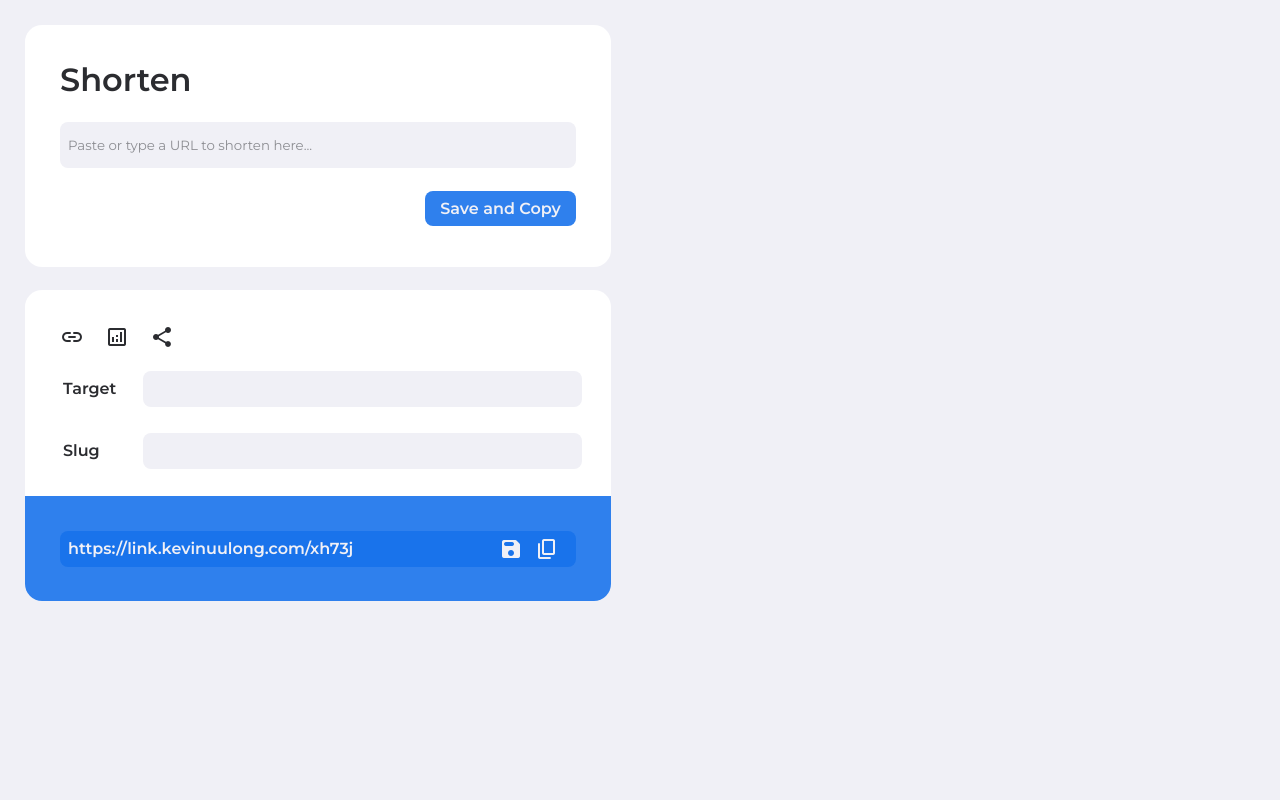
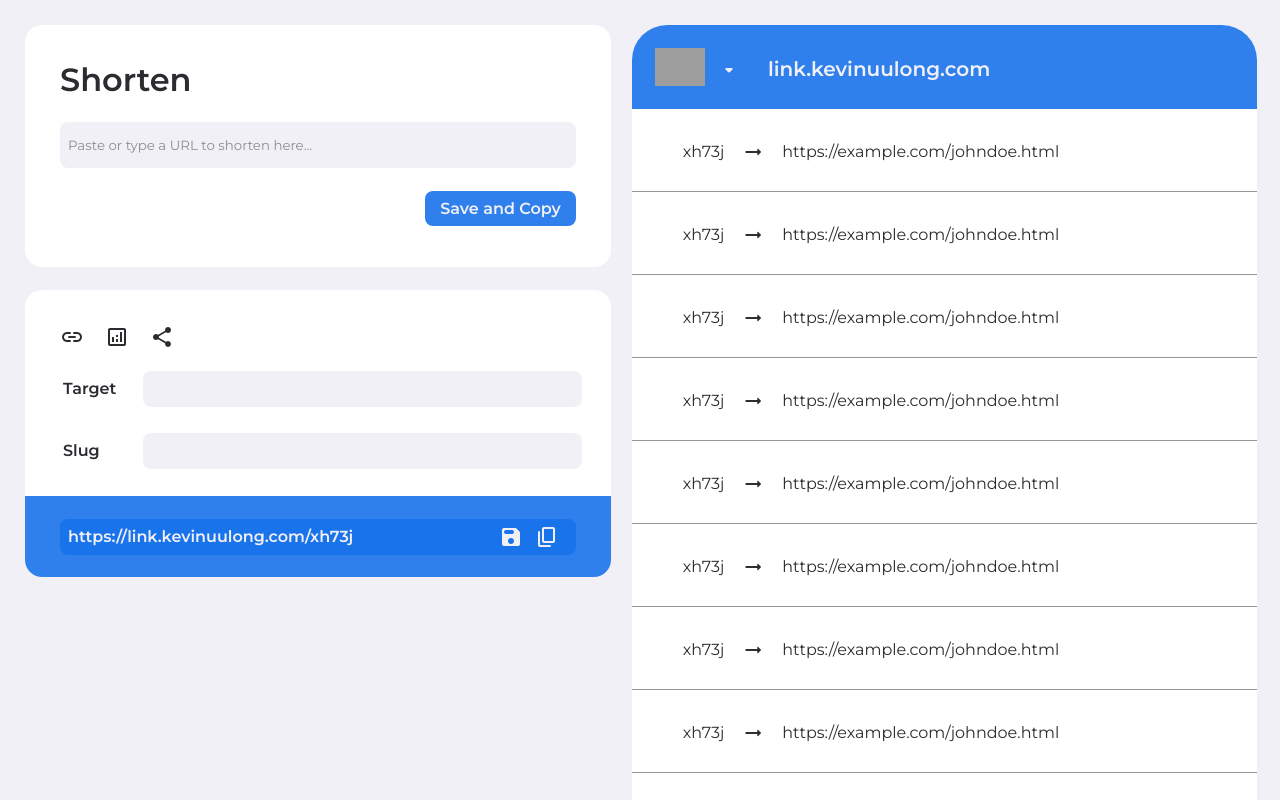
Before and after one commit to kevinuulong/link-shortener, a website: page public/dashboard.html in a window 1280 px wide. Drawn offline with Linux system fonts and the light colour scheme; grey boxes are pictures that could not be loaded.

Commit message:
Begin Styles for Link List

```diff
--- a/public/dashboard.html
+++ b/public/dashboard.html
@@ -16,6 +16,7 @@
             placeholder="Paste or type a URL to shorten here..." />
         <div class="btn" id="shortenBtn">Save and Copy</div>
     </div>
+
     <div class="card" id="settings">
         <div id="settingsTabs">
             <i class="material-icons-round icon settings">link</i>
@@ -42,6 +43,61 @@
             </div>
         </div>
     </div>
+
+    <div class="card" id="links">
+        <div id="listTop">
+            <img id="logo" src="https://kevinuulong.com/images/KLlogocolredcircle.png"/>
+            <i class="material-icons-round icon">arrow_drop_down</i>
+            <p id="linkBase">link.kevinuulong.com</p>
+        </div>
+        <div id="linkList">
+            <div class="link">
+                <p class="slug">xh73j</p>
+                <i class="material-icons-round icon">arrow_right_alt</i>
+                <p class="target">https://example.com/johndoe.html</p>
+            </div>
+            <div class="link">
+                <p class="slug">xh73j</p>
+                <i class="material-icons-round icon">arrow_right_alt</i>
+                <p class="target">https://example.com/johndoe.html</p>
+            </div>
+            <div class="link">
+                <p class="slug">xh73j</p>
+                <i class="material-icons-round icon">arrow_right_alt</i>
+                <p class="target">https://example.com/johndoe.html</p>
+            </div>
+            <div class="link">
+                <p class="slug">xh73j</p>
+                <i class="material-icons-round icon">arrow_right_alt</i>
+                <p class="target">https://example.com/johndoe.html</p>
+            </div>
+            <div class="link">
+                <p class="slug">xh73j</p>
+                <i class="material-icons-round icon">arrow_right_alt</i>
+                <p class="target">https://example.com/johndoe.html</p>
+            </div>
+            <div class="link">
+                <p class="slug">xh73j</p>
+                <i class="material-icons-round icon">arrow_right_alt</i>
+                <p class="target">https://example.com/johndoe.html</p>
+            </div>
+            <div class="link">
+                <p class="slug">xh73j</p>
+                <i class="material-icons-round icon">arrow_right_alt</i>
+                <p class="target">https://example.com/johndoe.html</p>
+            </div>
+            <div class="link">
+                <p class="slug">xh73j</p>
+                <i class="material-icons-round icon">arrow_right_alt</i>
+                <p class="target">https://example.com/johndoe.html</p>
+            </div>
+            <div class="link">
+                <p class="slug">xh73j</p>
+                <i class="material-icons-round icon">arrow_right_alt</i>
+                <p class="target">https://example.com/johndoe.html</p>
+            </div>
+        </div>
+    </div>
 </body>
 
 </html>
--- a/public/styles/scss/dashboard.scss
+++ b/public/styles/scss/dashboard.scss
@@ -107,6 +107,8 @@
     margin-bottom: -35px;
     background-color: $primaryAccent;
     padding: 35px;
+    padding-top: 23px;
+    padding-bottom: 23px;
     padding-right: 0;
 }
 
@@ -136,3 +138,87 @@
         color: $secondaryText;
     }
 }
+
+#links {
+    width: 586px;
+    height: 100vh;
+    margin-top: 23px;
+
+    @media (min-width: 1137px) {
+        position: fixed;
+        bottom: 0;
+        right: 23px;
+        height: calc(100vh - 25px);
+        width: calc(100vw - 655px);
+        border-radius: 35px 35px 0 0;
+    }
+
+    #logo {
+        width: 50px;
+        padding: 23px;
+        padding-right: 8px;
+        vertical-align: middle;
+    }
+
+    #listTop {
+        width: 100%;
+        background-color: $primaryAccent;
+
+        .icon {
+            color: $secondaryText;
+            transform: translateY(12px);
+        }
+
+        p {
+            display: inline-block;
+            padding: 23px;
+            @include font(600);
+            color: $secondaryText;
+            font-size: 20px;
+            margin: 0;
+            transform: translateY(6px);
+        }
+    }
+}
+
+.link {
+    width: 100%;
+	padding: 17px;
+	padding-bottom: 14px;
+	@include font(400);
+
+	display: flex;
+	justify-content: center;
+
+	cursor: pointer;
+
+    .slug {
+		padding-left: 17px;
+		text-align: center;
+		width: fit-content;
+    }
+
+    .icon {
+		padding-left: 17px;
+		width: fit-content;
+		transform: translateY(14px);
+    }
+
+    .target {
+        width: calc(100% - 150px);
+        padding-left: 17px;
+        white-space: nowrap;
+        overflow-x: hidden;
+  		text-overflow: ellipsis;
+	}
+
+	border-bottom: $placeholderTextLight 1px solid;
+}
+
+.link:hover {
+	background-color: #f0f0f674;
+}
+
+#linkList {
+	overflow-y: scroll;
+}
```
Also changed, not shown: public/styles/css/dashboard.css, 1 other file.
